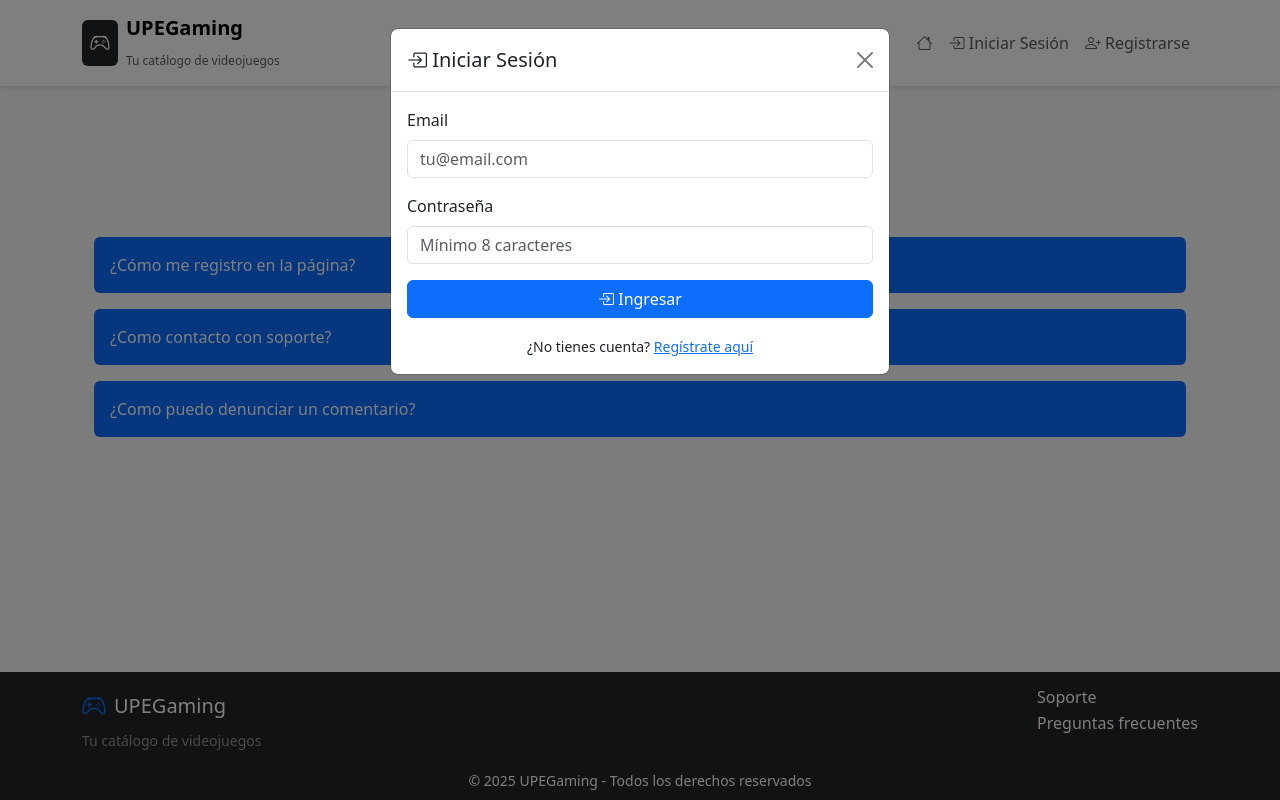
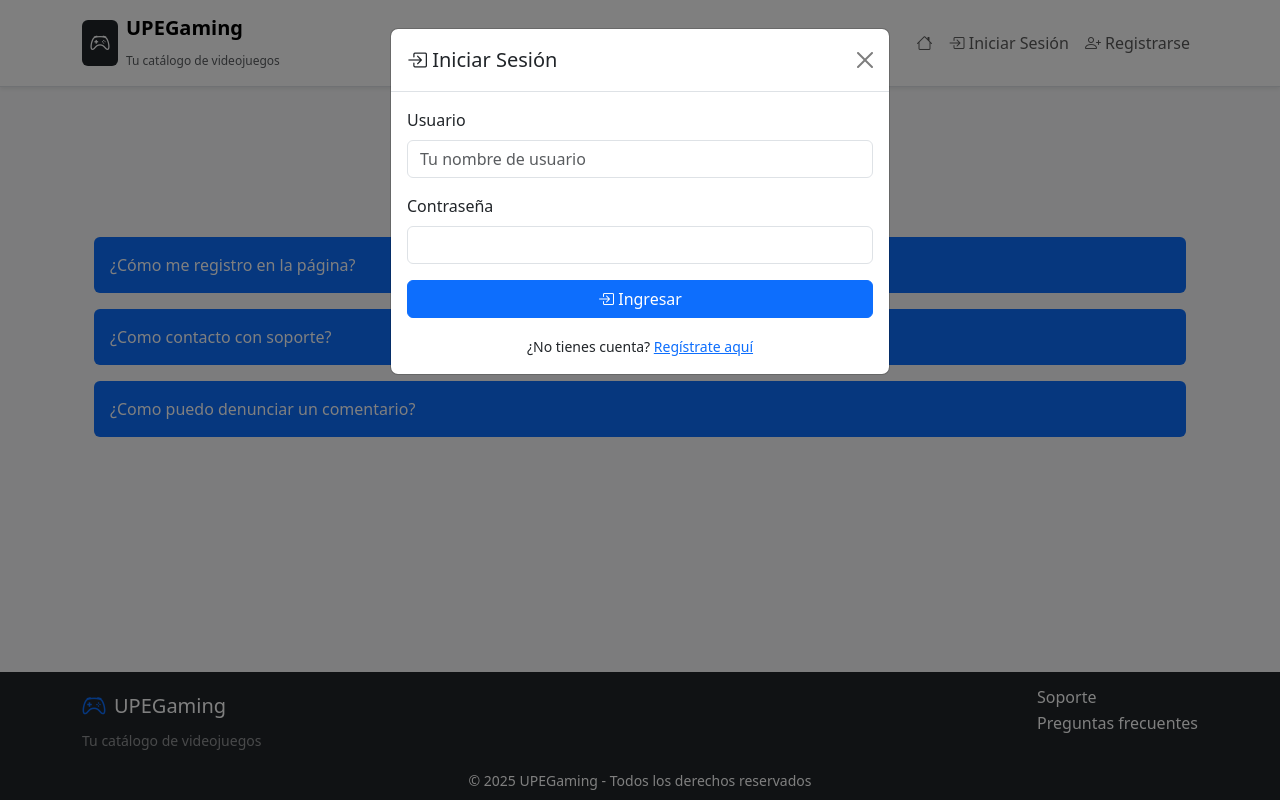
Before and after one commit to TatianaKumichel/Proyecto_Pw_UPE_2025, a PHP site: page /faqPublico.php in a window 1280 px wide, after a click on "Iniciar Sesión". Run offline with PHP 8.4, Linux system fonts and the light colour scheme.

Commit message:
Login inicia sesion con usuario en vez de email

```diff
--- a/inc/head.php
+++ b/inc/head.php
@@ -10,5 +10,5 @@
 <link rel="stylesheet" href="./css/estilos.css" />
 <link rel="stylesheet" href="./css/nav.css" />
 <script src="https://cdn.jsdelivr.net/npm/bootstrap@5.3.8/dist/js/bootstrap.bundle.min.js"></script>
-<script src="./js/script.js" defer></script>
+<!--<script src="./js/script.js" defer></script> -->
 <script src="./js/auth.js" defer></script>
--- a/inc/modales-auth.php
+++ b/inc/modales-auth.php
@@ -11,14 +11,14 @@
             <div class="modal-body">
                 <form id="formLogin">
                     <div class="mb-3">
-                        <label for="loginEmail" class="form-label">Email</label>
-                        <input type="email" class="form-control" id="loginEmail" name="email" required
-                            placeholder="tu@email.com">
+                        <label for="loginUsername" class="form-label">Usuario</label>
+                        <input type="text" class="form-control" id="loginUsername" name="loginUsername" required
+                            placeholder="Tu nombre de usuario">
                     </div>
                     <div class="mb-3">
                         <label for="loginPassword" class="form-label">Contraseña</label>
-                        <input type="password" class="form-control" id="loginPassword" name="password" required
-                            placeholder="Mínimo 8 caracteres">
+                        <input type="password" class="form-control" id="loginPassword" name="loginPassword" required
+                            placeholder="">
                     </div>
                     <div id="loginError" class="alert alert-danger d-none" role="alert"></div>
                     <div class="d-grid">
@@ -66,7 +66,7 @@
                         <label for="regPassword" class="form-label">Contraseña</label>
                         <input type="password" class="form-control" id="regPassword" name="password" required
                             placeholder="Mínimo 8 caracteres" minlength="8">
-                        <small class="form-text text-muted">Usa una contraseña segura</small>
+                        <small class="form-text text-muted">Usa una contraseña segura (al menos 8 caracteres)</small>
                     </div>
                     <div id="registroError" class="alert alert-danger d-none" role="alert"></div>
                     <div id="registroSuccess" class="alert alert-success d-none" role="alert"></div>
--- a/js/auth.js
+++ b/js/auth.js
@@ -6,7 +6,7 @@
 document.getElementById("formLogin")?.addEventListener("submit", async (e) => {
   e.preventDefault();
 
-  const email = document.getElementById("loginEmail").value.trim();
+  const username = document.getElementById("loginUsername").value.trim();
   const password = document.getElementById("loginPassword").value;
   const errorDiv = document.getElementById("loginError");
   const submitBtn = e.target.querySelector('button[type="submit"]');
@@ -25,7 +25,7 @@ document.getElementById("formLogin")?.addEventListener("submit", async (e) => {
       headers: {
         "Content-Type": "application/json",
       },
-      body: JSON.stringify({ email, password }),
+      body: JSON.stringify({ username, password }),
     });
 
     const data = await response.json();
@@ -108,7 +108,7 @@ document
           loginModal.show();
 
           // Prellenar el email en el login
-          document.getElementById("loginEmail").value = email;
+          document.getElementById("loginUsername").value = username;
         }, 2000);
       } else {
         // Mostrar error
```
Also changed, not shown: login.php (+21 -21 lines).
